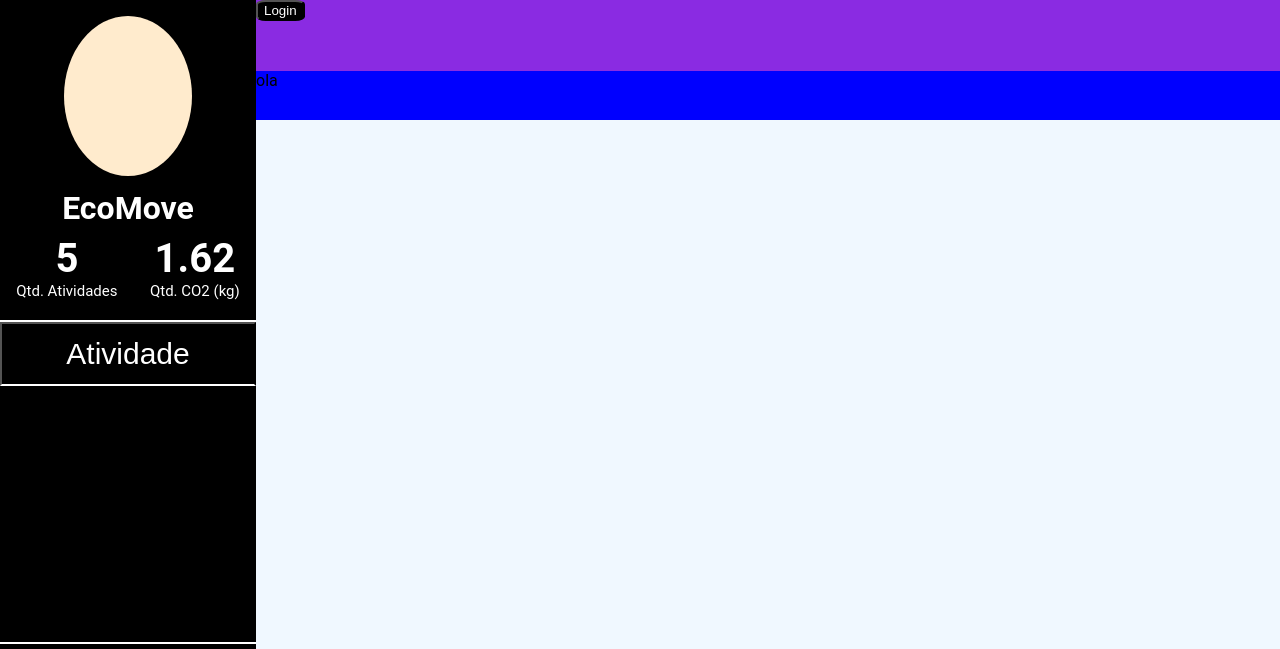
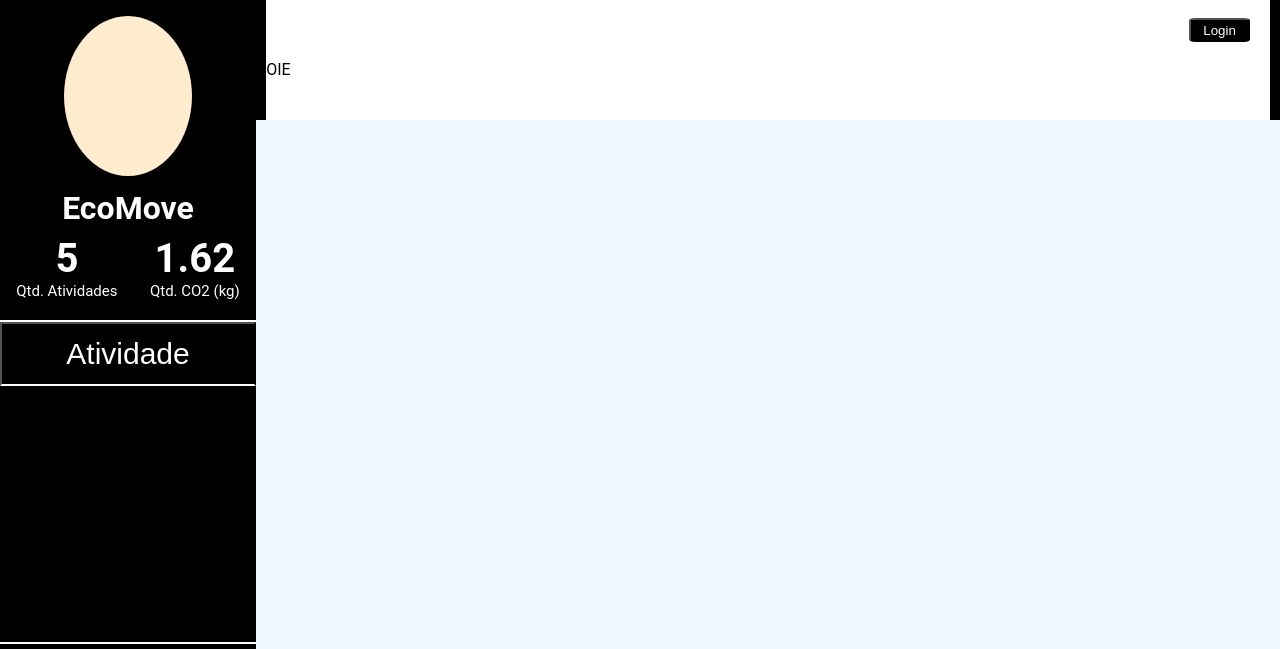
Before and after one commit to Mavi23y/EcoMove, a plain HTML site: page Frontend/index.html in a window 1280 px wide. Shown: the top 649 px of the page. Drawn offline with Linux system fonts and the light colour scheme; no server answers.

Commit message:
04_05_26 atualizacao front

```diff
--- a/Frontend/index.html
+++ b/Frontend/index.html
@@ -92,10 +92,13 @@
 
             <div id="login">
 
-                <div id="Lcima">
-                     <button id="btnLogin">Login</button>
+                <div id="Dcima">
+                    <div id="Dlogin">
+                          <button id="btnLogin">Login</button>
+                    </div>
                 </div>
-                <div id="Lbaixo">ola</div>
+
+                <div id="Dbaixo">OIE</div>
 
 
                 <!-- <div id="direita">
--- a/Frontend/style.css
+++ b/Frontend/style.css
@@ -16,33 +16,7 @@ body{
     width: 100%;
 }
 
-#login{
-    background-color: black;
-    height: 15%;
-    width: 100%;
-    display: flex;
-    align-items: center;
-    flex-direction: column;
-}
-
-#Lcima{
-    background-color: blueviolet;
-    width:100%;
-    height: 100%;
-}
-
-#btnLogin{
-    background-color: black;
-    color: white;
-    border-radius: 20%;
-}
-
-#Lbaixo{
-    background-color: blue;
-    width:100%;
-    height: 70%;
-}
-
+/* Esquerda */
 #esquerda{
     background-color:black;
     width:20%;
@@ -215,8 +189,60 @@ body{
     font-size: 15px;
 }
 
+/* Direita */
 #direita{
     background-color: aliceblue;
     width: 80%;
     height: 100%;
 }
+
+#Dcima{
+    background-color: white;
+    width:98%;
+    height: 100%;
+    margin-left: 2%;
+    margin-right:2%;
+}
+
+#login{
+    background-color: black;
+    height: 15%;
+    width: 100%;
+    display: flex;
+    align-items: center;
+    flex-direction: column;
+}
+
+#Dlogin{
+    background-color: white;
+    width: 10%;
+    height: 100%;
+    display: flex;
+    align-items: center;
+    justify-content: center;
+    margin-left: 90%;
+}
+
+
+#btnLogin{
+    background-color: black;
+    color: white;
+    border-radius: 10%;
+    width: 60%;
+    height: 40%;
+
+}
+
+#Dbaixo{
+    /* background-color: blue;
+    width:100%;
+    height: 70%;
+    margin-left: 2%;
+    margin-right:2%; */
+
+     background-color: white;
+    width:98%;
+    height: 100%;
+    margin-left: 2%;
+    margin-right:2%;
+}
```
